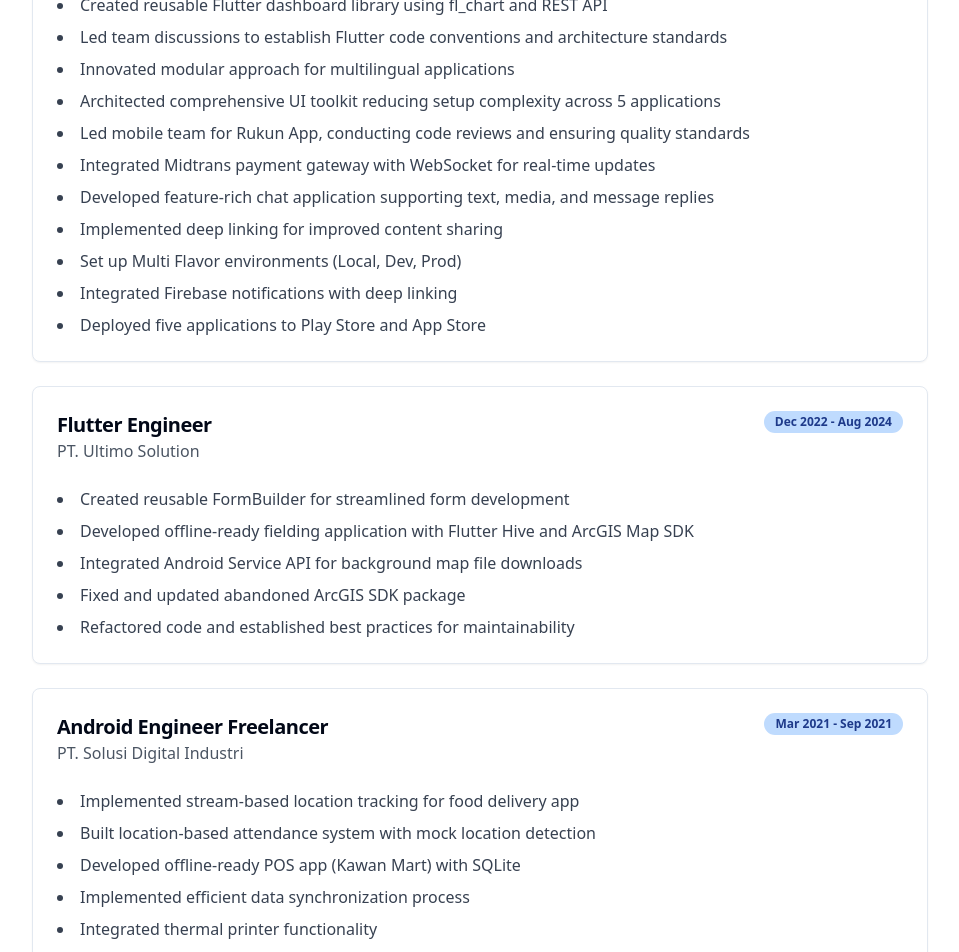
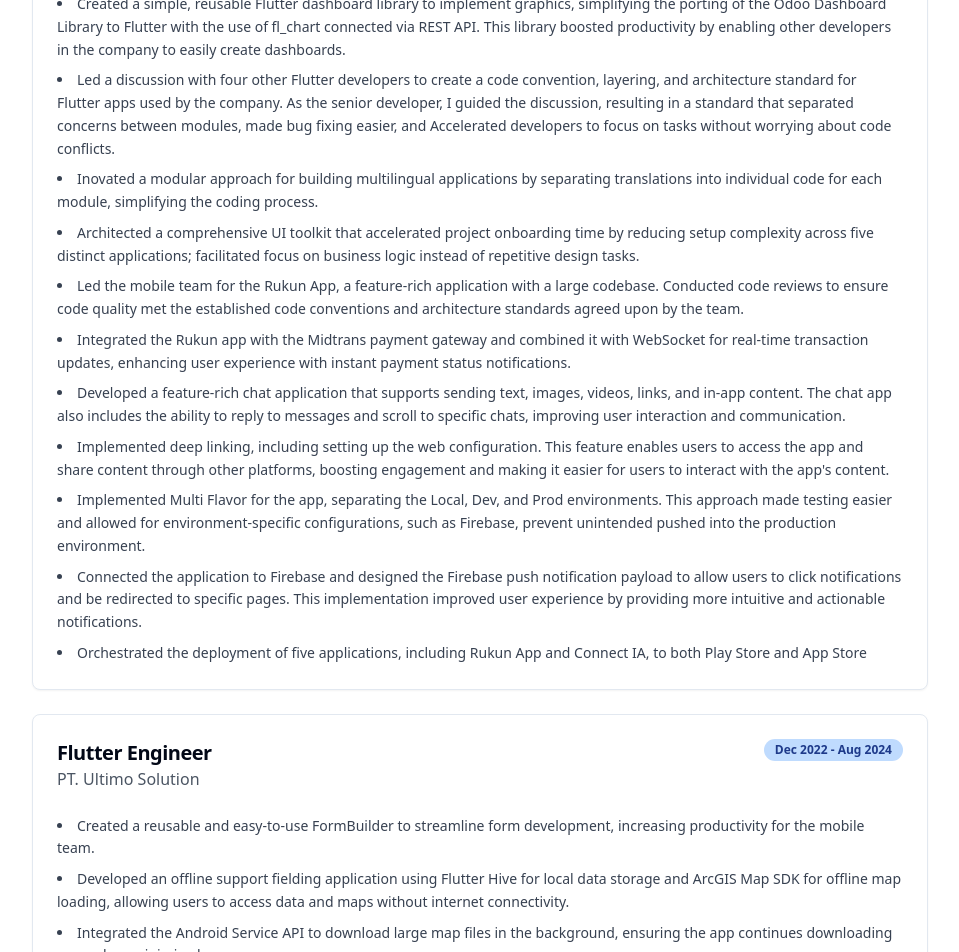
Before and after one commit to nfadhil13/portofolio, a React (Vite) app: page / in a window 1280 px wide. Shown: the part 720-1672 px from the top of the page, without its empty margins (160-1119 px from the left). Built offline with nearby package versions, Linux system fonts and the light colour scheme.

Commit message:
Keep Experience Component Content
Retain the full content of the Experience component without any modifications or shortening.
[skip gpt_engineer]

```diff
--- a/src/components/Experience.tsx
+++ b/src/components/Experience.tsx
@@ -7,17 +7,17 @@ const experiences = [
     company: "PT. Neural Technologies Indonesia (NTI)",
     period: "Aug 2021 - Current",
     highlights: [
-      "Created reusable Flutter dashboard library using fl_chart and REST API",
-      "Led team discussions to establish Flutter code conventions and architecture standards",
-      "Innovated modular approach for multilingual applications",
-      "Architected comprehensive UI toolkit reducing setup complexity across 5 applications",
-      "Led mobile team for Rukun App, conducting code reviews and ensuring quality standards",
-      "Integrated Midtrans payment gateway with WebSocket for real-time updates",
-      "Developed feature-rich chat application supporting text, media, and message replies",
-      "Implemented deep linking for improved content sharing",
-      "Set up Multi Flavor environments (Local, Dev, Prod)",
-      "Integrated Firebase notifications with deep linking",
-      "Deployed five applications to Play Store and App Store"
+      "Created a simple, reusable Flutter dashboard library to implement graphics, simplifying the porting of the Odoo Dashboard Library to Flutter with the use of fl_chart connected via REST API. This library boosted productivity by enabling other developers in the company to easily create dashboards.",
+      "Led a discussion with four other Flutter developers to create a code convention, layering, and architecture standard for Flutter apps used by the company. As the senior developer, I guided the discussion, resulting in a standard that separated concerns between modules, made bug fixing easier, and Accelerated developers to focus on tasks without worrying about code conflicts.",
+      "Inovated a modular approach for building multilingual applications by separating translations into individual code for each module, simplifying the coding process.",
+      "Architected a comprehensive UI toolkit that accelerated project onboarding time by reducing setup complexity across five distinct applications; facilitated focus on business logic instead of repetitive design tasks.",
+      "Led the mobile team for the Rukun App, a feature-rich application with a large codebase. Conducted code reviews to ensure code quality met the established code conventions and architecture standards agreed upon by the team.",
+      "Integrated the Rukun app with the Midtrans payment gateway and combined it with WebSocket for real-time transaction updates, enhancing user experience with instant payment status notifications.",
+      "Developed a feature-rich chat application that supports sending text, images, videos, links, and in-app content. The chat app also includes the ability to reply to messages and scroll to specific chats, improving user interaction and communication.",
+      "Implemented deep linking, including setting up the web configuration. This feature enables users to access the app and share content through other platforms, boosting engagement and making it easier for users to interact with the app's content.",
+      "Implemented Multi Flavor for the app, separating the Local, Dev, and Prod environments. This approach made testing easier and allowed for environment-specific configurations, such as Firebase, prevent unintended pushed into the production environment.",
+      "Connected the application to Firebase and designed the Firebase push notification payload to allow users to click notifications and be redirected to specific pages. This implementation improved user experience by providing more intuitive and actionable notifications.",
+      "Orchestrated the deployment of five applications, including Rukun App and Connect IA, to both Play Store and App Store"
     ]
   },
   {
@@ -25,11 +25,11 @@ const experiences = [
     company: "PT. Ultimo Solution",
     period: "Dec 2022 - Aug 2024",
     highlights: [
-      "Created reusable FormBuilder for streamlined form development",
-      "Developed offline-ready fielding application with Flutter Hive and ArcGIS Map SDK",
-      "Integrated Android Service API for background map file downloads",
-      "Fixed and updated abandoned ArcGIS SDK package",
-      "Refactored code and established best practices for maintainability"
+      "Created a reusable and easy-to-use FormBuilder to streamline form development, increasing productivity for the mobile team.",
+      "Developed an offline support fielding application using Flutter Hive for local data storage and ArcGIS Map SDK for offline map loading, allowing users to access data and maps without internet connectivity.",
+      "Integrated the Android Service API to download large map files in the background, ensuring the app continues downloading even when minimized.",
+      "Revived and fixed an abandoned, outdated, unofficial ArcGIS SDK package by correcting its native code implementation, resolving errors, and making it compatible with Flutter.",
+      "Refactored poorly written Dart code and raised awareness within the team about best practices, such as avoiding the dynamic data type, organizing code into separate files, and modularizing widgets, resulting in more maintainable code."
     ]
   },
   {
@@ -37,11 +37,11 @@ const experiences = [
     company: "PT. Solusi Digital Industri",
     period: "Mar 2021 - Sep 2021",
     highlights: [
-      "Implemented stream-based location tracking for food delivery app",
-      "Built location-based attendance system with mock location detection",
-      "Developed offline-ready POS app (Kawan Mart) with SQLite",
-      "Implemented efficient data synchronization process",
-      "Integrated thermal printer functionality"
+      "Implemented a stream-based location update system for a food delivery app, allowing real-time courier tracking via Firebase.",
+      "Built a location-based attendance system for an HR management app, preventing attendance outside allowed areas and detecting mock locations.",
+      "Developed an offline-ready POS app (Kawan Mart) using SQLite, enabling seamless customer transactions without internet connectivity.",
+      "Conceptualized and implemented a synchronization process for Offline-ready POS app to minimize data updates, reducing response times and improving the user experience.",
+      "Integrated the POS app with a thermal printer, allowing sellers to print receipts for customers."
     ]
   },
   {
@@ -49,9 +49,9 @@ const experiences = [
     company: "PT. One Click Democracy",
     period: "Feb 2021 - April 2021",
     highlights: [
-      "Coordinated with senior developers on assigned tasks",
-      "Implemented pagination for post list feature",
-      "Gained experience in Android development workflows"
+      "Co-Ordinated senior developers by coding assigned tasks.",
+      "Implemented pagination on 'post list' to enhance scrolling experience.",
+      "Gained foundational experience in Android development workflows and team collaboration"
     ]
   }
 ];
@@ -76,7 +76,7 @@ export const Experience = () => {
               <CardContent>
                 <ul className="list-disc list-inside space-y-2 text-gray-700">
                   {exp.highlights.map((highlight, i) => (
-                    <li key={i}>{highlight}</li>
+                    <li key={i} className="text-sm leading-relaxed">{highlight}</li>
                   ))}
                 </ul>
               </CardContent>
```
